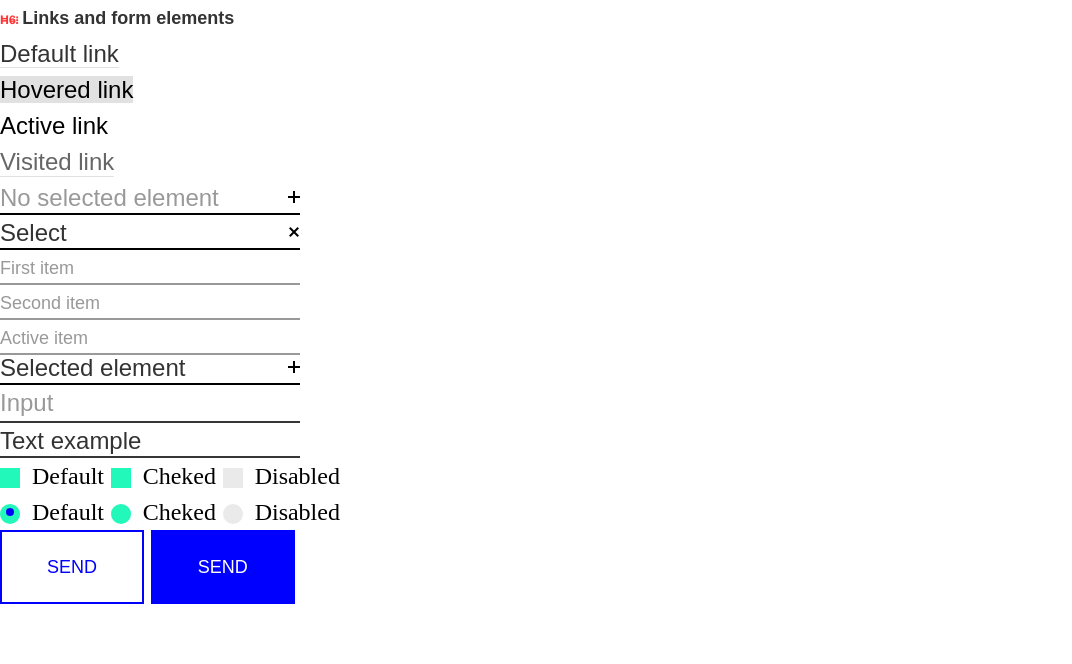
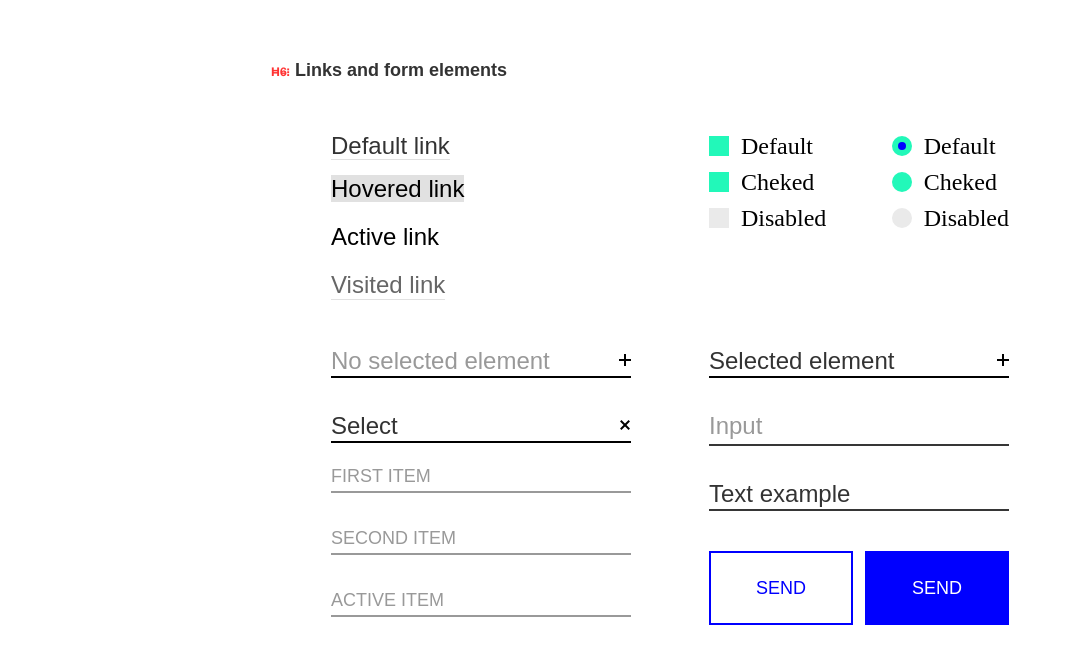
Before and after one commit to yuk1teru/Smile-form, a website: page app/index.html in a window 1280 px wide. Shown: the whole page, without its empty margins (0-1072 px from the left). Drawn offline with Linux system fonts and the light colour scheme; a web font is replaced by a local one.

Commit message:
mobile & table (нужен фикс первой строки формы)

```diff
--- a/app/index.html
+++ b/app/index.html
@@ -9,26 +9,32 @@
   </head>
 
   <body>
-    <div class="wrapper">
+    <div class="container">
       <h1 class="title">
-        <span class="title--red">h6: </span>Links and form elements
+        <span class="title--red">h6:</span>Links and form elements
       </h1>
+
+      <form class="form" action="#" method="post">
         <ul class="links">
           <li class="links__item">
-          <a class="links__link links__link--default" href="#">Default link</a>
+            <a class="links__link links__link--default" href="#"
+              >Default link</a
+            >
           </li>
           <li class="links__item">
-          <a class="links__link links__link--hovered" href="#">Hovered link</a>
+            <a class="links__link links__link--hovered" href="#"
+              >Hovered link</a
+            >
           </li>
           <li class="links__item">
             <a class="links__link links__link--active" href="#">Active link</a>
           </li>
           <li class="links__item">
-          <a class="links__link links__link--visited" href="#">Visited link</a>
+            <a class="links__link links__link--visited" href="#"
+              >Visited link</a
+            >
           </li>
         </ul>
-
-      <form class="form" action="#" method="post">
         <div class="form__select select" id="select-1">
           <button class="select__button js-select__button-1" type="button">
             No selected element
@@ -58,7 +64,7 @@
             <label class="select__label" for="input-3">Active</label>
           </div>
         </div>
-        <div class="select active" id="select-2">
+        <div class="form__select select active" id="select-2">
           <button class="select__button select__button-2" type="button">
             Select
           </button>
@@ -87,7 +93,7 @@
             /><label class="select__label" for="input-6">Active item</label>
           </div>
         </div>
-        <div class="select" id="select-3">
+        <div class="form__select select" id="select-3">
           <button class="select__button select__button-3" type="button">
             Selected element
           </button>
@@ -118,18 +124,7 @@
             <label class="select__label" for="input-9">Active element</label>
           </div>
         </div>
-        <input
-          class="form__input"
-          type="text"
-          name="text-input"
-          placeholder="Input"
-          autocomplete="off"
-        />
-        <textarea
-          class="form__textarea"
-          name="textarea"
-          placeholder="Text example"
-        ></textarea>
+
         <div class="panel-box">
           <div class="checkbox-panel" role="group">
             <input
@@ -188,11 +183,25 @@
             <label class="radio-panel__label" for="radio-3">Disabled</label>
           </div>
         </div>
-        <div class="button_box">
+        <div class="right-box">
+          <input
+            class="form__input"
+            type="text"
+            name="text-input"
+            placeholder="Input"
+            autocomplete="off"
+          />
+          <textarea
+            class="form__textarea"
+            name="textarea"
+            placeholder="Text example"
+          ></textarea>
+          <div class="button-box">
             <button class="submit-btn" type="submit">send</button>
             <button class="submit-btn submit-btn--invert" type="submit">
               send
             </button>
+          </div>
         </div>
       </form>
     </div>
--- a/app/js/main.js
+++ b/app/js/main.js
@@ -10,9 +10,12 @@ const selectLabelEl3 = selectEl3.querySelectorAll('.select__label');
 
 const selectLabelAll = document.querySelectorAll('.select__label');
 
+const rightBox = document.querySelector('.right-box');
+
 for (let i = 0; i < selectLabelAll.length; i += 1) {
   selectBtnEl1.addEventListener('click', () => {
     selectEl1.classList.toggle('active');
+    test();
   });
 
   selectBtnEl2.addEventListener('click', () => {
@@ -21,6 +24,7 @@ for (let i = 0; i < selectLabelAll.length; i += 1) {
 
   selectBtnEl3.addEventListener('click', () => {
     selectEl3.classList.toggle('active');
+    test();
   });
 }
 
@@ -31,6 +35,7 @@ for (let i = 0; i < selectLabelEl1.length; i += 1) {
     arr.push(needText);
     selectBtnEl1.textContent = needText;
     selectEl1.classList.remove('active');
+
     selectBtnEl1.style.color = '#000';
   });
   selectLabelEl2[i].addEventListener('click', evt => {
@@ -47,6 +52,14 @@ for (let i = 0; i < selectLabelEl1.length; i += 1) {
     arr.push(needText);
     selectBtnEl3.textContent = needText;
     selectEl3.classList.remove('active');
+
     selectBtnEl3.style.color = '#000';
   });
 }
+
+// selectBtnEl1.addEventListener('click', () => {
+
+// });
+// selectBtnEl3.addEventListener('click', () => {
+
+// });
--- a/app/scss/_global.scss
+++ b/app/scss/_global.scss
@@ -8,20 +8,31 @@ body {
 }
 
 .container {
-  max-width: 1200px;
+  max-width: 320px;
   margin: 0 auto;
   padding: 0 15px;
+  padding-top: 45px;
 }
 .title {
+  margin-bottom: 30px;
   font-size: 18px;
   line-height: 2;
   &--red {
     font-size: 12px;
     color: #ff3333;
     font-family: HipstelveticaB, sans-serif;
+
+    padding-right: 5px;
   }
 }
 .links {
+  margin-bottom: 40px;
+  &__item + &__item {
+    margin-top: 12px;
+  }
+  &__item:nth-child(2) {
+    margin-top: 7px;
+  }
   &__link {
     &--default {
       color: #333333;
@@ -43,7 +54,10 @@ body {
 }
 .form {
   &__input {
+    position: relative;
+    z-index: 10;
     padding: 0;
+    margin-bottom: 30px;
     color: #333333;
     border: none;
     border-bottom: 2px solid #363636;
@@ -57,6 +71,7 @@ body {
   &__textarea {
     color: #333333;
     padding: 0;
+    margin-bottom: 40px;
     resize: none;
     width: 100%;
     max-height: 35px;
@@ -70,29 +85,11 @@ body {
   &__textarea::-webkit-input-placeholder {
     color: #333333;
   }
-  .submit-btn {
-    color: #0000ff;
-    border: 2px solid #0000ff;
-    font-size: 18px;
-    line-height: 1.67;
-    padding: 20px 45px;
-    background-color: transparent;
-    text-transform: uppercase;
-    transition: transform 0.3s ease-out;
-    &--invert {
-      color: #ffffff;
-      background-color: #0000ff;
-    }
-    &:hover,
-    &:focus {
-      transform: translateY(2px);
-      transition: transform 0.3s ease-out;
-    }
-  }
 }
 .select {
   position: relative;
   height: 35px;
+  margin-bottom: 30px;
   &__button {
     position: relative;
     width: 100%;
@@ -136,7 +133,7 @@ body {
     }
   }
   &.active {
-    margin-bottom: 100px;
+    margin-bottom: 200px;
     .select__button {
       &::before {
         transform: translate(6px, -1px) rotate(135deg);
@@ -150,6 +147,7 @@ body {
       transition: opacity 0.3s ease-out;
     }
     .select__label {
+      text-transform: uppercase;
       max-height: 35px;
       padding-bottom: 5px;
       border-bottom: 2px solid currentColor;
@@ -162,14 +160,13 @@ body {
   }
   &__content {
     position: absolute;
-    top: 35px;
+    top: 50px;
     left: 0;
     display: flex;
     flex-direction: column;
     width: 100%;
     max-width: 300px;
     opacity: 0;
-    transition: opacity 0.3s ease-out;
   }
   &__label {
     max-height: 0;
@@ -182,6 +179,9 @@ body {
 
     cursor: pointer;
     overflow: hidden;
+    &:not(:last-child) {
+      margin-bottom: 27px;
+    }
   }
   &__input {
     position: absolute;
@@ -198,7 +198,13 @@ body {
     }
   }
 }
+.panel-box {
+  display: flex;
+  justify-content: space-between;
+}
 .checkbox-panel {
+  display: flex;
+  flex-direction: column;
   &__input {
     position: absolute;
     width: 1px;
@@ -225,16 +231,20 @@ body {
     &::before {
       content: '';
       position: absolute;
-      top: 5px;
+      top: 50%;
       left: 0;
       width: 20px;
       height: 20px;
       background-color: #22f8b9;
+      transform: translateY(-50%);
     }
   }
 }
 
 .radio-panel {
+  display: flex;
+  flex-direction: column;
+  margin-bottom: 22px;
   &__input {
     position: absolute;
     width: 1px;
@@ -267,12 +277,37 @@ body {
     &::before {
       content: '';
       position: absolute;
-      top: 5px;
+      top: 50%;
       left: 0;
       width: 20px;
       height: 20px;
       background-color: #22f8b9;
       border-radius: 50%;
+      transform: translateY(-50%);
     }
   }
 }
+
+.button-box {
+  display: flex;
+  justify-content: space-between;
+}
+.submit-btn {
+  color: #0000ff;
+  border: 2px solid #0000ff;
+  font-size: 18px;
+  line-height: 1.67;
+  padding: 20px 45px;
+  background-color: transparent;
+  text-transform: uppercase;
+  transition: transform 0.3s ease-out;
+  &--invert {
+    color: #ffffff;
+    background-color: #0000ff;
+  }
+  &:hover,
+  &:focus {
+    transform: translateY(2px);
+    transition: transform 0.3s ease-out;
+  }
+}
--- /dev/null
+++ b/app/scss/media.scss
@@ -0,0 +1,55 @@
+@media screen and(max-width:320px) {
+  .links {
+    &__link--hovered {
+      display: none;
+    }
+  }
+}
+
+@media screen and(min-width:768px) {
+  .container {
+    max-width: 768px;
+    padding-top: 52px;
+  }
+  .title {
+    margin-bottom: 40px;
+  }
+
+  .form {
+    display: flex;
+    flex-wrap: wrap;
+    justify-content: space-between;
+    margin-left: 60px;
+    &__input,
+    &__textarea {
+      min-width: 300px;
+    }
+  }
+  .select {
+    min-width: 300px;
+  }
+  .links {
+    order: -2;
+    min-width: 300px;
+  }
+  .panel-box {
+    order: -1;
+    min-width: 300px;
+  }
+}
+#select-1 {
+  order: 0;
+}
+#select-2 {
+  order: 5;
+}
+#select-3 {
+  order: 0;
+}
+.right-box {
+  order: 5;
+}
+
+.mt-170 {
+  margin-top: -170px;
+}
--- a/app/scss/style.scss
+++ b/app/scss/style.scss
@@ -3,3 +3,4 @@
 @import 'reset';
 @import 'libs';
 @import 'global';
+@import 'media';
```
Also changed, not shown: app/css/style.min.css, app/js/main.min.js. Lines whose indentation alone changed are shown as unchanged.
